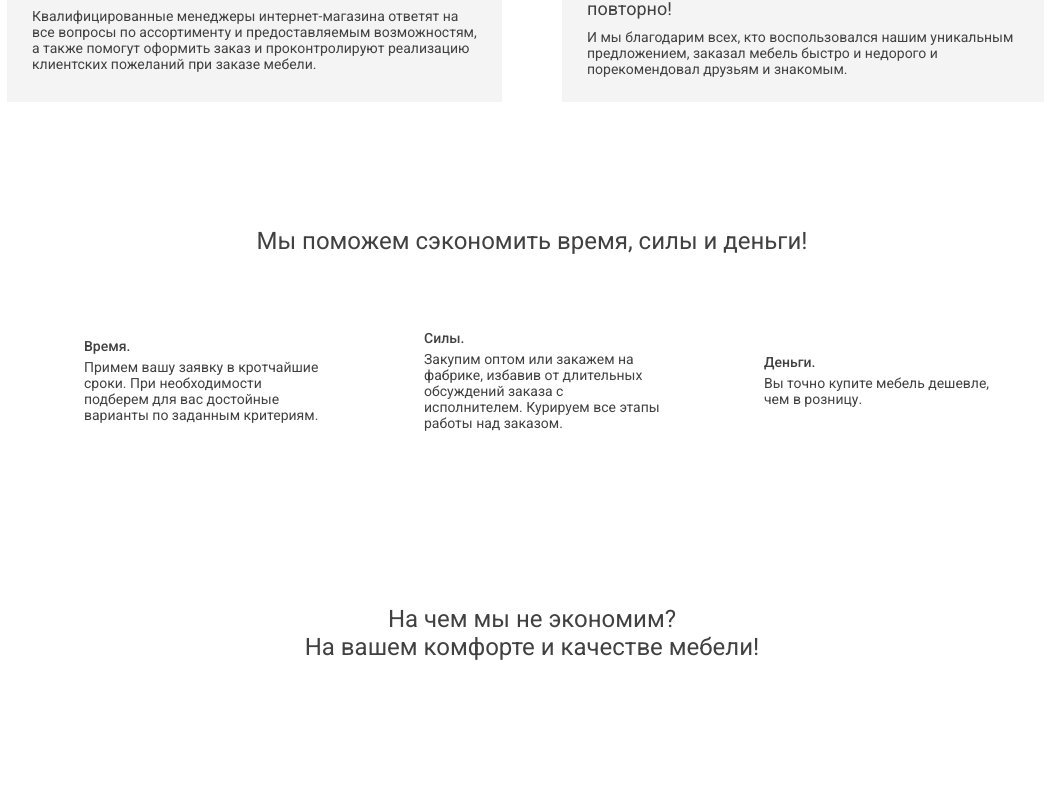
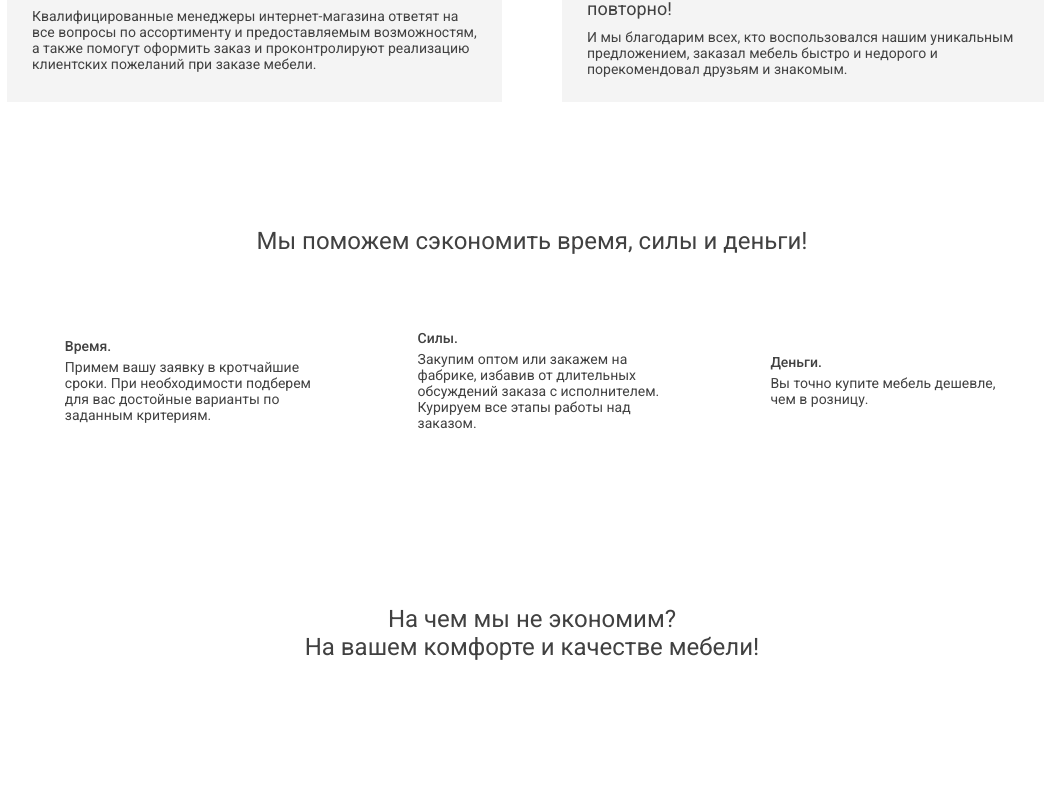
Before and after one commit to Bonecide/loft-mebel-next, a Next.js app: page /aboutUs in a window 1280 px wide. Shown: the part 2244-3042 px from the top of the page, without its empty margins (108-1152 px from the left). Built offline with nearby package versions, Linux system fonts and the light colour scheme.

Commit message:
finixshed about us page

```diff
--- a/Components/AboutUs/Econom/Econom.module.scss
+++ b/Components/AboutUs/Econom/Econom.module.scss
@@ -18,7 +18,7 @@
         justify-content: center;
         gap: 84px;
         .card {
-            width:20%;
+            width:21%;
             display:flex;
             align-items: center;
             gap: 20px;
```
